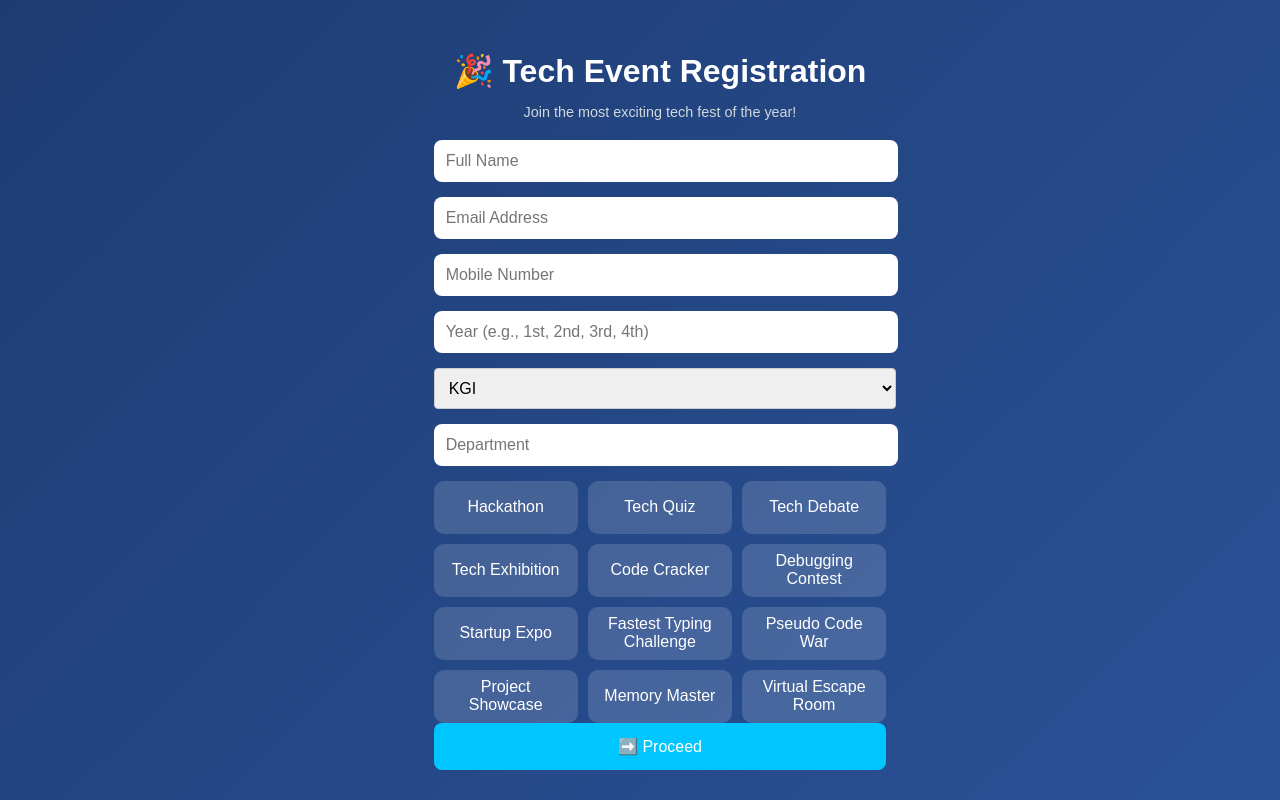
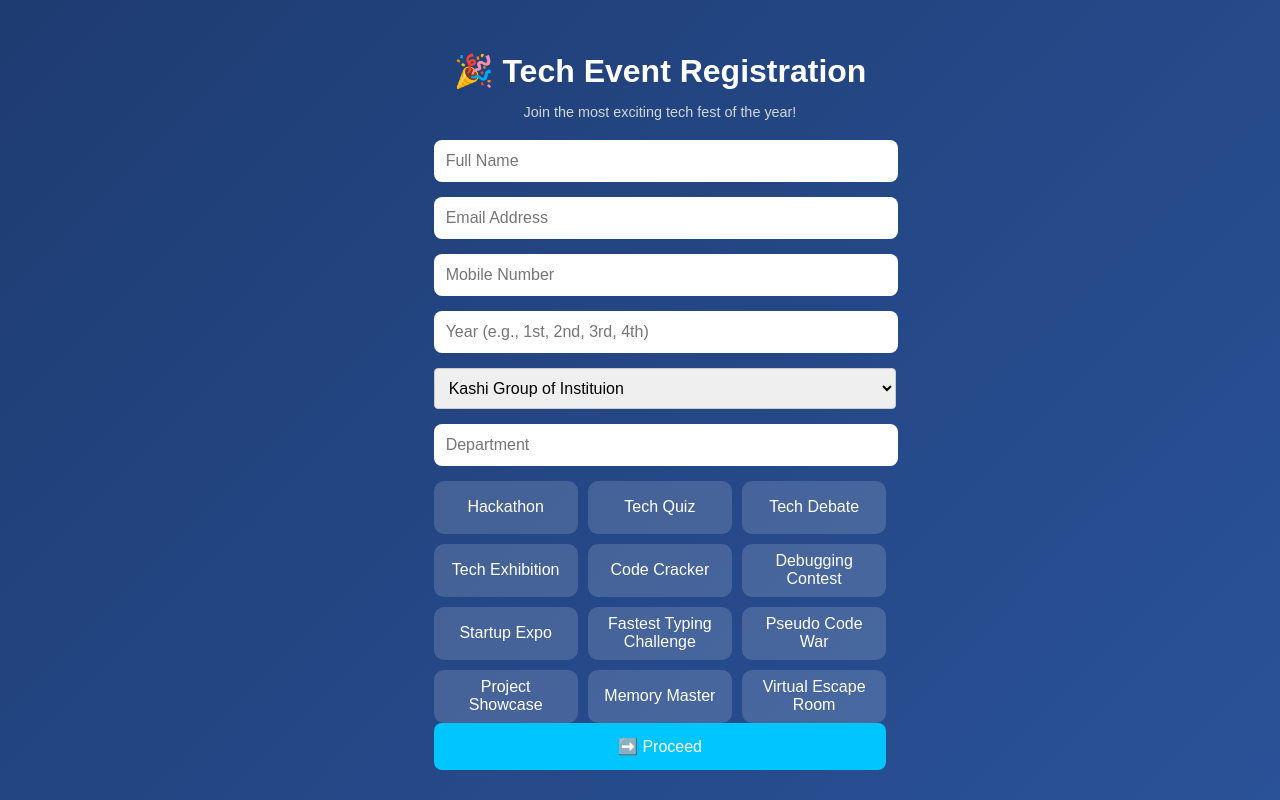
Before and after one commit to amansingh760/techkritifrontend, a React (Create React App) app: page / in a window 1280 px wide. Built offline with nearby package versions, Linux system fonts and the light colour scheme.

Commit message:
kgi to kashi

```diff
--- a/src/App.js
+++ b/src/App.js
@@ -266,8 +266,8 @@ const handlePayment = async () => {
             }}
             required
           >
-            <option value="" disabled hidden>College Name</option>
-            <option value="KGI">KGI</option>
+            <option value="" disabled hidden>-- Select College --</option>
+            <option value="KGI">Kashi Group of Instituion</option>
             <option value="Others">Others</option>
           </select>
           {errors.college && <span className="error">{errors.college}</span>}
```
